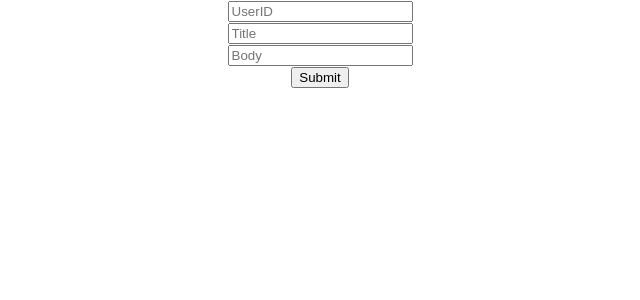
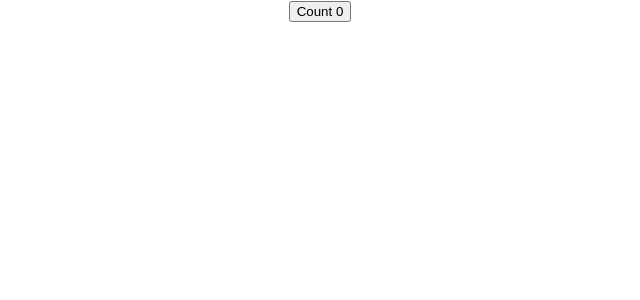
Before and after one commit to suman-saurabh-das/react-tutorial-javascript, a React (Create React App) app: page / in a window 1280 px wide. Shown: the top 300 px of the page, without its empty margins (320-960 px from the left). Built offline with nearby package versions, Linux system fonts and the light colour scheme.

Commit message:
React Hooks
Tutorials 44 & 45 (Introduction to Hooks and useState Hook) - Completed

```diff
--- a/src/App.js
+++ b/src/App.js
@@ -46,7 +46,9 @@
 // import {UserProvider} from './components/section4/userContext'
 
 // import PostList from './components/section5/PostList';
-import PostForm from './components/section5/PostForm';
+// import PostForm from './components/section5/PostForm';
+// import ClassCounter from './components/section5/ClassCounter';
+import HookCounter from './components/section5/HookCounter';
 
 
 function App() {
@@ -155,7 +157,10 @@
 
       {/* <PostList /> */}
 
-      <PostForm />
+      {/* <PostForm /> */}
+
+      {/* <ClassCounter /> */}
+      <HookCounter />
     </div>
   );
 }
--- /dev/null
+++ b/src/components/section5/ClassCounter.js
@@ -0,0 +1,34 @@
+import React, { Component } from 'react'
+
+/*
+    Steps to create a counter
+    1. Create a class component
+    2. Create a state variable initialised to zero (count: 0)
+    3. Create a method that is capable of setting the state value (incrementCount())
+*/
+
+class ClassCounter extends Component {
+    constructor(props) {
+        super(props)
+
+        this.state = {
+            count: 0
+        }
+    }
+
+    incrementCount = () => {
+        this.setState((prevState) => {
+            return { count: prevState.count + 1 }
+        })
+    }
+
+    render() {
+        return (
+            <div>
+                <button onClick={this.incrementCount}>Count {this.state.count}</button>
+            </div>
+        )
+    }
+}
+
+export default ClassCounter
--- /dev/null
+++ b/src/components/section5/HookCounter.js
@@ -0,0 +1,35 @@
+import React, { useState } from 'react'
+
+/*
+    A hook is a special function that lets us hook into React features
+    useState is a hook that allows us to add state to functional components
+
+    The useState hook or function accepts an argument which is the initial value of the state property and returns the current value of the state property and a method that is capable of updating that state property.
+
+    Steps to use useState hook
+
+    Import useState from react (named import so we use {})
+        (to use hooks, since they are functions, we directly call them)
+    Call useState by passing it a default value
+    Assign the return pair of values to the variables using array de-structuring
+    Use them in the render function
+        (the variable count will always contain the current state value and setCount() method will accept an argument and set the count value to that argument)
+
+    The first time the component renders, a state variable is created and initialized with a default value of 0
+    The default value is never used on re-renders.
+    When we click on the button, the setCount method is called which will add 1 to the current count value
+    On first click, the count is incremented to 1 from 0 and setCount() method will re-render the component.
+    After the re-render, count will contain value 1 which gets displayed as part of the inner text of the browser.
+*/
+
+function HookCounter() {
+    const [count, setCount] = useState(0)   // array de-structuring
+
+    return (
+        <div>
+            <button onClick={() => (setCount(count+1))}>Count {count}</button>
+        </div>
+    )
+}
+
+export default HookCounter
```
